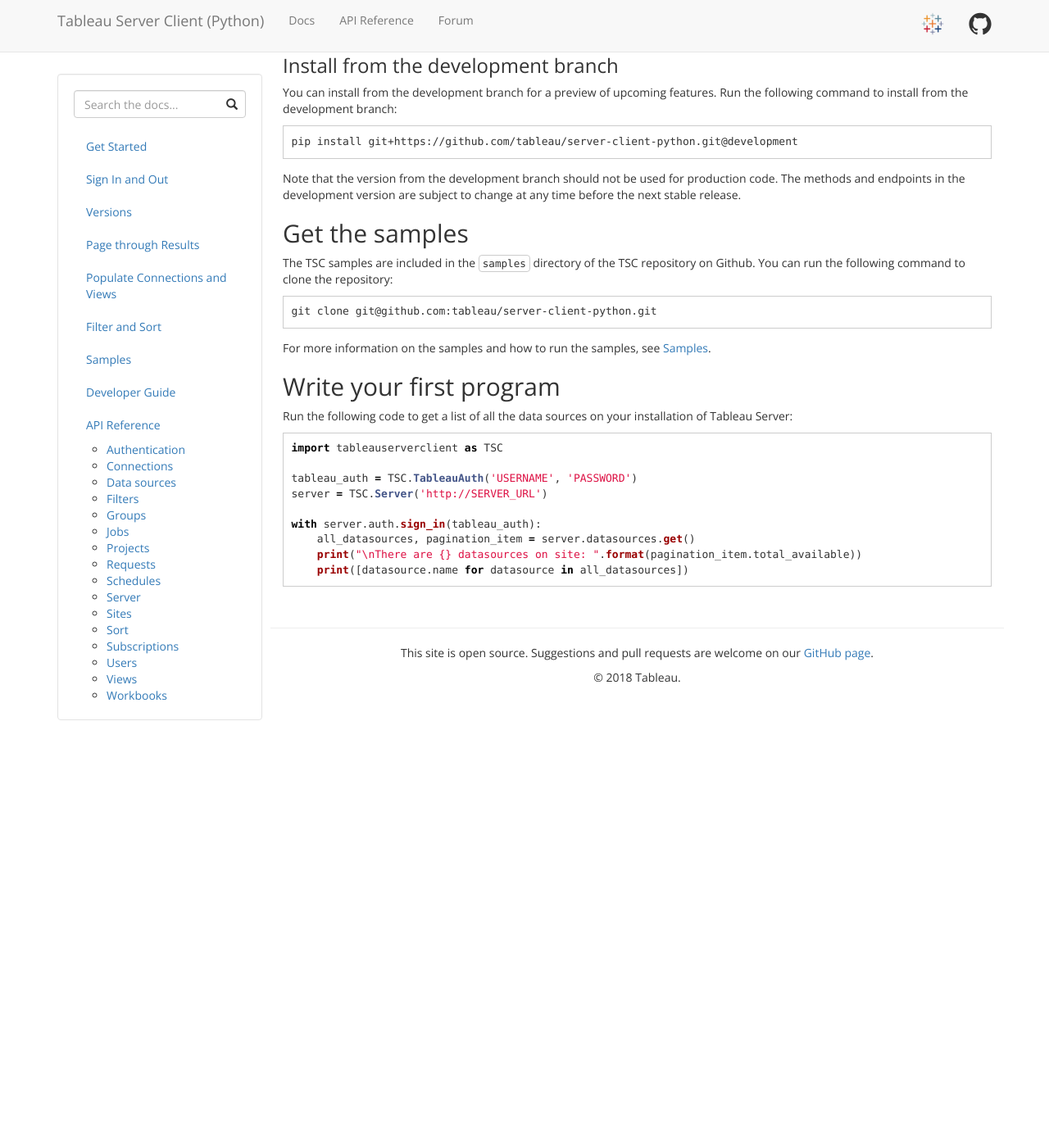
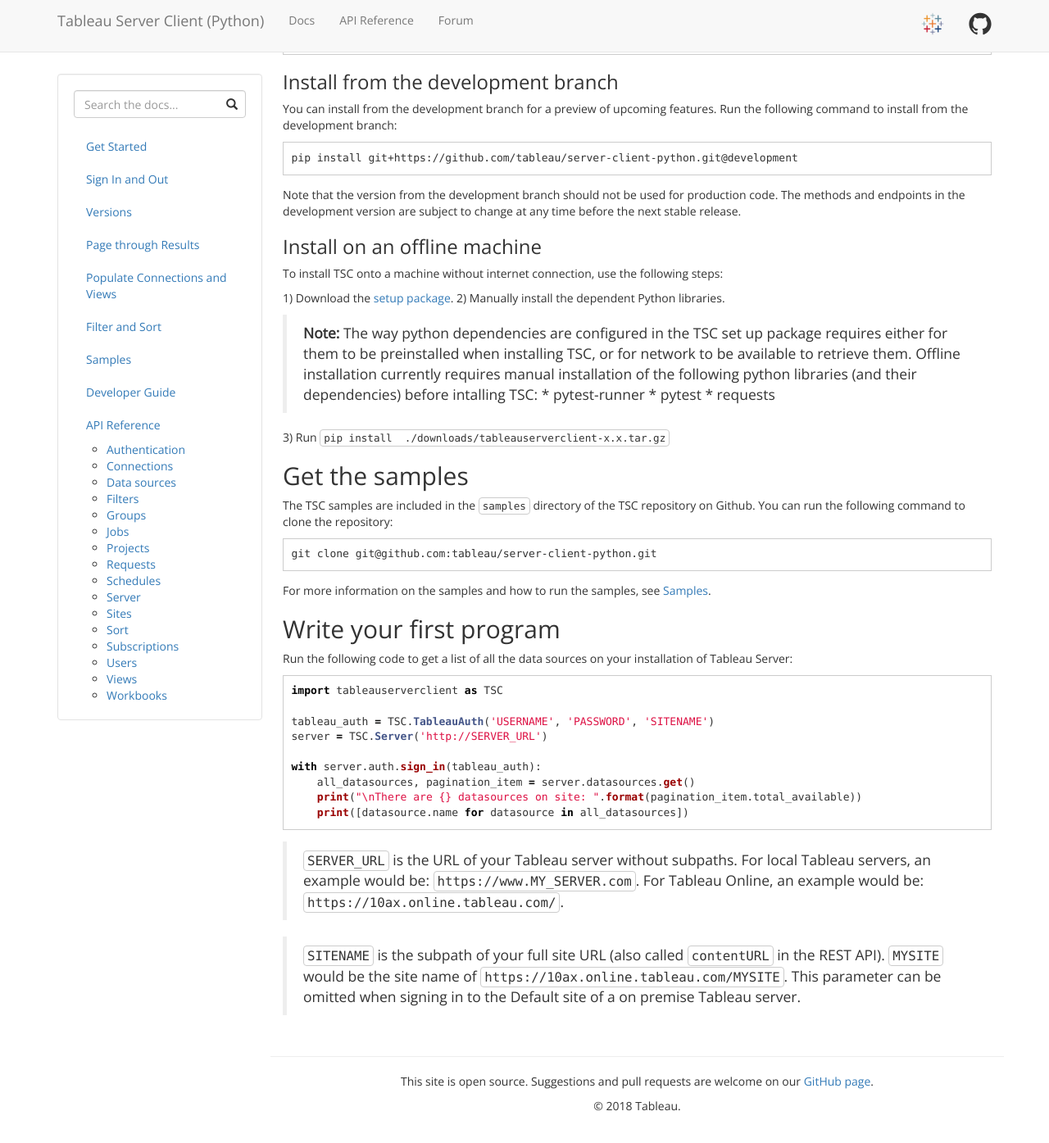
Before and after one commit to tableau/server-client-python, a Jekyll site: the page built from docs/index.md, in a window 1280 px wide and 1400 px high, scrolled down 763 px. Shown: the top 1395 px of the window at 82% size. Built offline with Jekyll 4.4.1, drawn with Linux system fonts in a browser that asks for light colours; before the commit the page ends 1640 px from its top, so only the background shows below that; some of the changed text lies outside the part shown.

Commit message:
Update index.md
Added *Install on an offline machine* in response to #365

Also added `SITENAME`  and descriptive text to sign in of get started example per #355

````diff
--- a/docs/index.md
+++ b/docs/index.md
@@ -48,6 +48,20 @@
 Note that the version from the development branch should not be used for production code. The methods and endpoints in the
 development version are subject to change at any time before the next stable release.
 
+### Install on an offline machine
+
+To install TSC onto a machine without internet connection, use the following steps:
+
+1) Download the [setup package](https://pypi.org/project/tableauserverclient/#files){:target="_blank"}.
+2) Manually install the dependent Python libraries.
+
+   > **Note:**  The way python dependencies are configured in the TSC set up package requires either for them to be preinstalled when installing TSC, or for network to be available to retrieve them. Offline installation currently requires manual installation of the following python libraries (and their dependencies) before intalling TSC:
+     * pytest-runner
+     * pytest
+     * requests
+
+3) Run `pip install  ./downloads/tableauserverclient-x.x.tar.gz`
+
 ## Get the samples
 
 The TSC samples are included in the `samples` directory of the TSC repository on Github. You can run the following command to clone the
@@ -66,7 +80,7 @@
 ```py
 import tableauserverclient as TSC
 
-tableau_auth = TSC.TableauAuth('USERNAME', 'PASSWORD')
+tableau_auth = TSC.TableauAuth('USERNAME', 'PASSWORD', 'SITENAME')
 server = TSC.Server('http://SERVER_URL')
 
 with server.auth.sign_in(tableau_auth):
@@ -74,3 +88,7 @@
     print("\nThere are {} datasources on site: ".format(pagination_item.total_available))
     print([datasource.name for datasource in all_datasources])
 ```
+
+> `SERVER_URL` is the URL of your Tableau server without subpaths. For local Tableau servers, an example would be: `https://www.MY_SERVER.com`. For Tableau Online, an example would be: `https://10ax.online.tableau.com/`.
+
+>`SITENAME` is the subpath of your full site URL (also called `contentURL` in the REST API). `MYSITE` would be the site name of `https://10ax.online.tableau.com/MYSITE`. This parameter can be omitted when signing in to the Default site of a on premise Tableau server.
````
